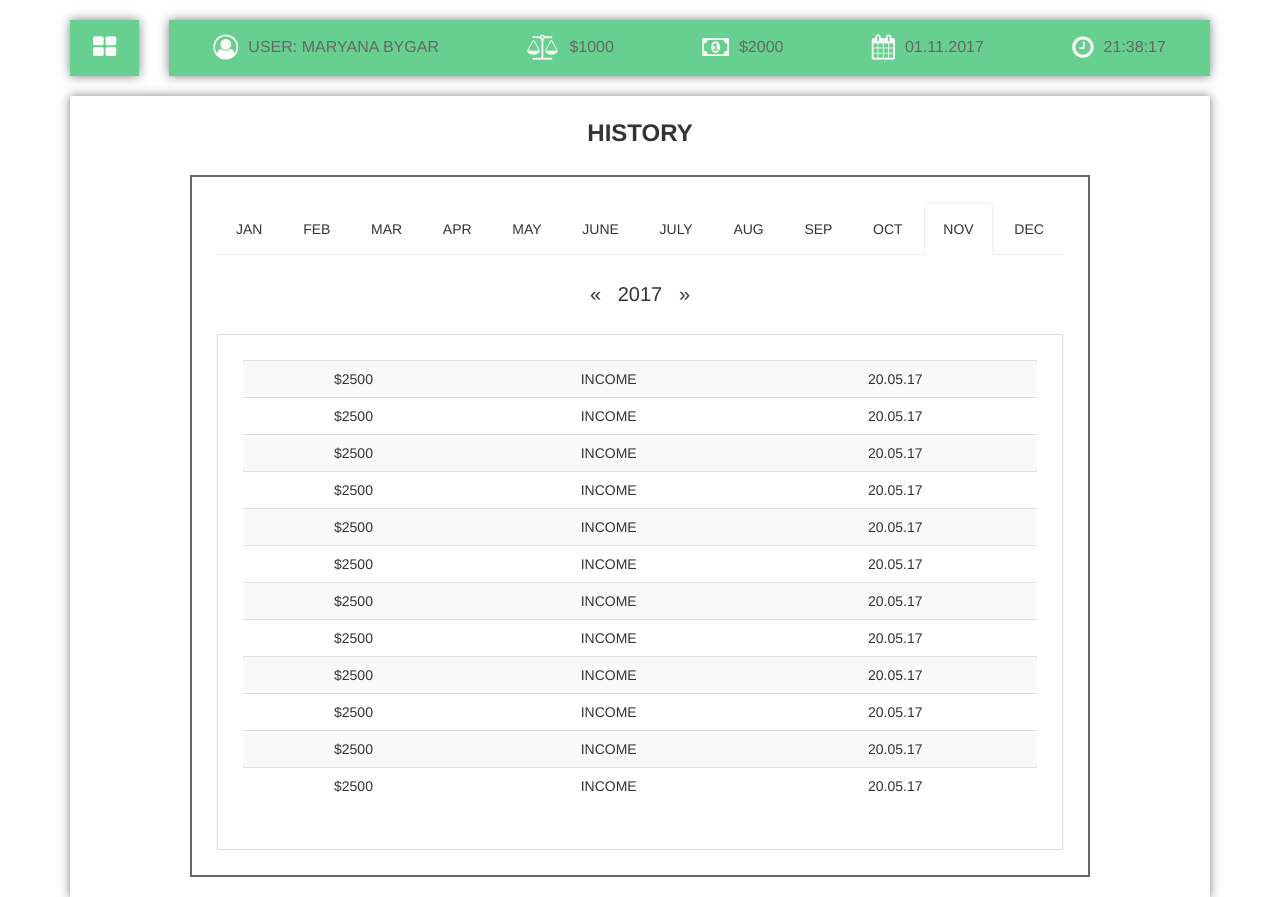
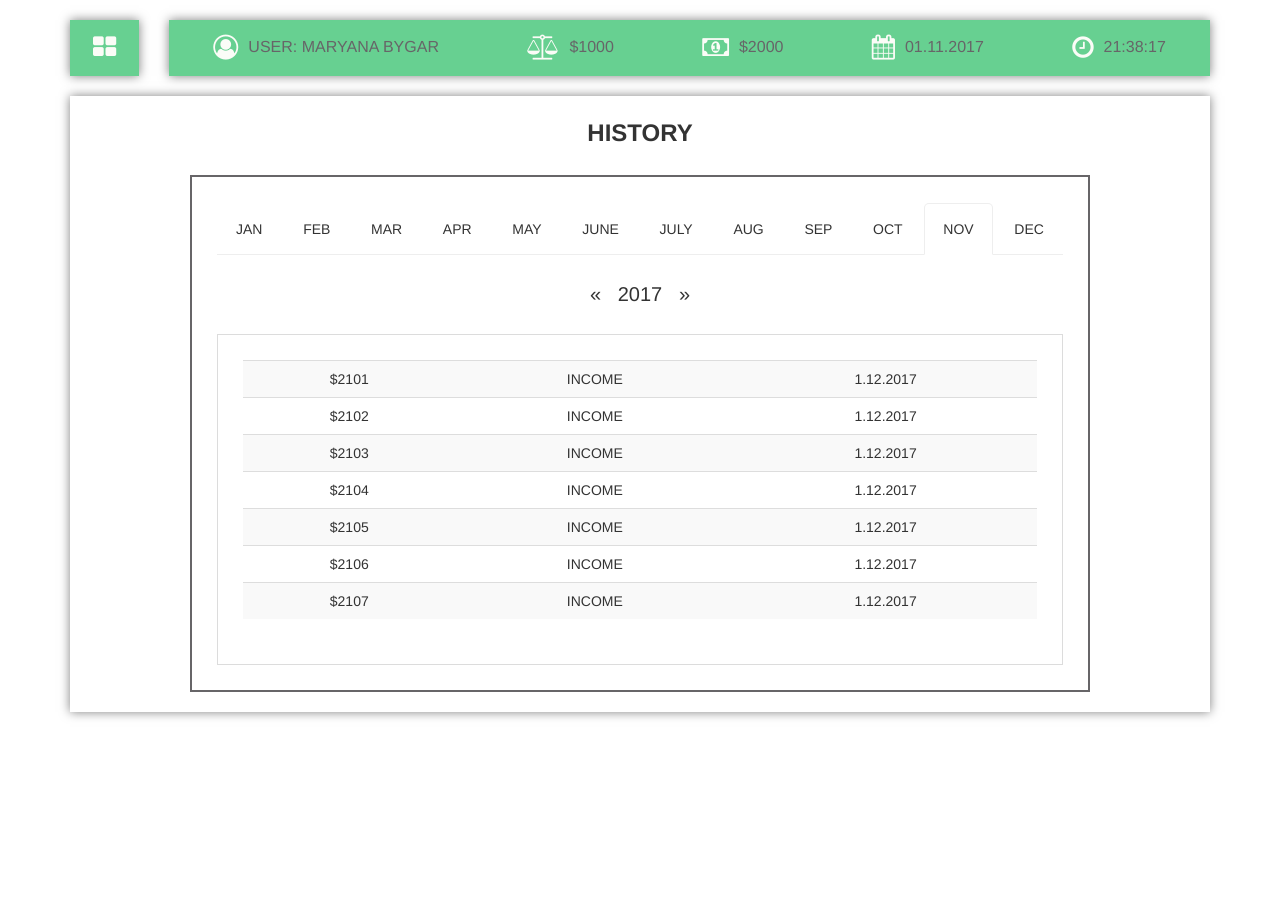
Before and after one commit to NazikKoval/LogosProject, a website: page static/history.html in a window 1280 px wide. After the commit the page ends 800 px from the top, so only its background shows below. Drawn offline with nearby package versions, Linux system fonts and the light colour scheme.

Commit message:
Ref - history records

```diff
--- a/static/history.html
+++ b/static/history.html
@@ -67,65 +67,10 @@
             <div class="history__report">
                 <table class="table table-striped">
                     <tbody>
-                        <tr>
-                            <td>$2500</td>
-                            <td>income</td>
-                            <td>20.05.17</td>
-                        </tr>
-                        <tr>
-                            <td>$2500</td>
-                            <td>income</td>
-                            <td>20.05.17</td>
-                        </tr>
-                        <tr>
-                            <td>$2500</td>
-                            <td>income</td>
-                            <td>20.05.17</td>
-                        </tr>
-                        <tr>
-                            <td>$2500</td>
-                            <td>income</td>
-                            <td>20.05.17</td>
-                        </tr>
-                        <tr>
-                            <td>$2500</td>
-                            <td>income</td>
-                            <td>20.05.17</td>
-                        </tr>
-                        <tr>
-                            <td>$2500</td>
-                            <td>income</td>
-                            <td>20.05.17</td>
-                        </tr>
-                        <tr>
-                            <td>$2500</td>
-                            <td>income</td>
-                            <td>20.05.17</td>
-                        </tr>
-                        <tr>
-                            <td>$2500</td>
-                            <td>income</td>
-                            <td>20.05.17</td>
-                        </tr>
-                        <tr>
-                            <td>$2500</td>
-                            <td>income</td>
-                            <td>20.05.17</td>
-                        </tr>
-                        <tr>
-                            <td>$2500</td>
-                            <td>income</td>
-                            <td>20.05.17</td>
-                        </tr>
-                        <tr>
-                            <td>$2500</td>
-                            <td>income</td>
-                            <td>20.05.17</td>
-                        </tr>
-                        <tr>
-                            <td>$2500</td>
-                            <td>income</td>
-                            <td>20.05.17</td>
+                        <tr ng-repeat="record in history.records">
+                            <td>${{record.sum}}</td>
+                            <td>{{record.type}}</td>
+                            <td>{{record.date}}</td>
                         </tr>
                     </tbody>
                 </table>
@@ -146,5 +91,6 @@
 <script src="js/controllers/UserController.js" type="text/javascript"></script>
 <script src="js/controllers/HistoryController.js" type="text/javascript"></script>
 <script src="js/models/CategoryService.js" type="text/javascript"></script>
+<script src="js/models/HistoryService.js" type="text/javascript"></script>
 </body>
 </html>
--- /dev/null
+++ b/static/history.json
@@ -0,0 +1,37 @@
+[
+  {
+    "sum": 2101,
+    "type": "income",
+    "date": "1.12.2017"
+  },
+  {
+    "sum": 2102,
+    "type": "income",
+    "date": "1.12.2017"
+  },
+  {
+    "sum": 2103,
+    "type": "income",
+    "date": "1.12.2017"
+  },
+  {
+    "sum": 2104,
+    "type": "income",
+    "date": "1.12.2017"
+  },
+  {
+    "sum": 2105,
+    "type": "income",
+    "date": "1.12.2017"
+  },
+  {
+    "sum": 2106,
+    "type": "income",
+    "date": "1.12.2017"
+  },
+  {
+    "sum": 2107,
+    "type": "income",
+    "date": "1.12.2017"
+  }
+]
--- a/static/js/controllers/HistoryController.js
+++ b/static/js/controllers/HistoryController.js
@@ -1,10 +1,15 @@
-app.controller('HistoryController', HistoryController);
-function HistoryController() {
+app.controller('HistoryController', ['HistoryService', HistoryController]);
+
+function HistoryController(HistoryService) {
     var _this = this;
 
     _this.activeMonth = getCurrentMonth();
     _this.activeYear = getCurrentYear();
     _this.months = getMonths();
+
+    HistoryService.getRecords(_this.activeMonth, _this.activeYear).then(function(response) {
+        _this.records = response;
+    });
 
     /**
      * Previous arrow click handler
--- /dev/null
+++ b/static/js/models/HistoryService.js
@@ -0,0 +1,15 @@
+app.factory('HistoryService', ['$http', function($http) {
+
+    return {
+        /**
+         * Returns categories list
+         * @returns {Array}
+         */
+        getRecords: function (month, year) {
+            return $http.get('history.json').then(function(response) {
+                return response.data;
+            });
+        }
+    };
+
+}]);
```
